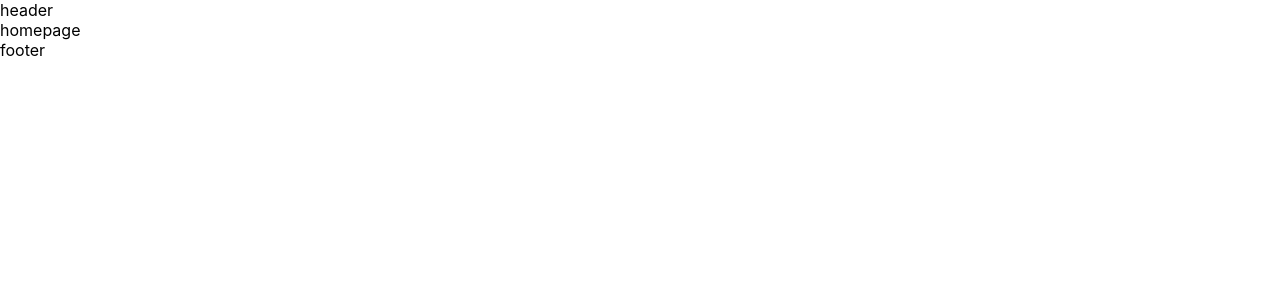
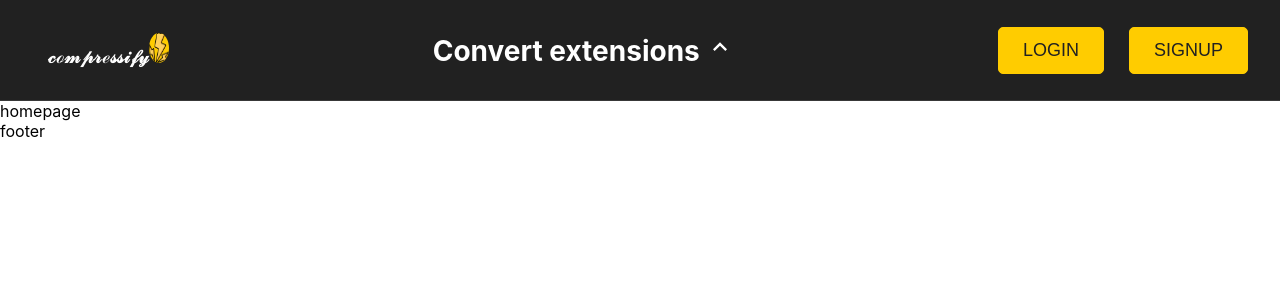
Before and after one commit to Xharry01X/Compression, a React (Create React App) app in the folder compressed/: page / in a window 1280 px wide. Shown: the top 300 px of the page. Built offline with nearby package versions, Linux system fonts and the light colour scheme.

Commit message:
header complete changes made time to time

```diff
--- a/compressed/package.json
+++ b/compressed/package.json
@@ -8,8 +8,11 @@
     "@testing-library/user-event": "^13.5.0",
     "react": "^18.3.1",
     "react-dom": "^18.3.1",
+    "react-icons": "^5.2.0",
     "react-router-dom": "^6.23.0",
     "react-scripts": "5.0.1",
+    "sass": "^1.76.0",
+    "scss": "^0.2.4",
     "web-vitals": "^2.1.4"
   },
   "scripts": {
--- /dev/null
+++ b/compressed/src/component/css-config/mixins.scss
@@ -0,0 +1,29 @@
+@mixin sm {
+    @media only screen and (min-width: 640px) {
+        @content;
+    }
+}
+
+@mixin md {
+    @media only screen and (min-width: 768px) {
+        @content;
+    }
+}
+
+@mixin lg {
+    @media only screen and (min-width: 1024px) {
+        @content;
+    }
+}
+
+@mixin xl {
+    @media only screen and (min-width: 1280px) {
+        @content;
+    }
+}
+
+@mixin xxl {
+    @media only screen and (min-width: 1536px) {
+        @content;
+    }
+}
--- a/compressed/src/component/header/Header.jsx
+++ b/compressed/src/component/header/Header.jsx
@@ -1,9 +1,36 @@
-import React from 'react'
+import React, { useState } from 'react'
+import { MdOutlineKeyboardArrowDown, MdOutlineKeyboardArrowUp } from "react-icons/md";
+
+import lightning from "../assets/lightning.png"
+import "./Header.scss"
+
 
 const Header = () => {
+  const [arrowDown,setArrowDown]=useState(false)
+
+  const toggleArrowDir=()=>{
+    setArrowDown(!arrowDown)
+  }
   return (
-    <div>
-      header
+    <div className='main-header'>
+
+        <div className="header-content">
+          <div className="left">
+            <h3>𝒸ℴ𝓂𝓅𝓇ℯ𝓈𝓈𝒾𝒻𝓎
+              <img className='light' src={lightning} alt='bolt'/>
+            </h3>
+          </div>
+          <div className="center">
+          <h4 className={arrowDown ? "arrow-down" : "arrow-up"} onClick={toggleArrowDir}>
+            Convert extensions {arrowDown ? <MdOutlineKeyboardArrowDown /> : <MdOutlineKeyboardArrowUp />}
+          </h4>
+          </div>
+          <div className="right">
+            <button className='login'>Login</button>
+            <button className='signUP'>signUP</button>
+          </div>
+        </div>
+
     </div>
   )
 }
--- /dev/null
+++ b/compressed/src/component/header/Header.scss
@@ -0,0 +1,104 @@
+@import "../css-config/mixins.scss";
+
+.main-header {
+  width: 95%;
+  padding: 10px 20px; /* Adjusted padding */
+  z-index: 99;
+  background-color: #212121;
+  color: white;
+  border-bottom: 1px solid rgba(255, 255, 255, 0.1); /* Improved border color */
+
+  @include md {
+    padding: 10px 40px; /* Adjusted padding for medium-sized screens */
+  }
+
+  .header-content {
+    display: flex;
+    justify-content: space-between;
+    align-items: center;
+    height: 60px; /* Increased height for better visibility */
+    max-width: 1200px;
+    margin: 0 auto;
+
+    @include md {
+      height: 80px;
+    }
+
+    .left {
+      list-style-type: none;
+      display: none;
+      gap: 25px;
+      cursor: pointer;
+
+      .light {
+        width: 20px;
+        height: 30px;
+        background-color: #ffcc00; /* Yellow color for the light */
+        border-radius: 50%; /* Ensures the light is circular */
+      }
+      @include md {
+        display: flex;
+      }
+    }
+
+    .center {
+      font-size: 24px; /* Increased font size for better visibility */
+      font-weight: 700;
+      cursor: pointer;
+
+      .arrow-down:hover {
+        cursor: pointer;
+        svg {
+          transform: translateY(3px); /* Adjust the icon position on hover */
+        }
+      }
+
+      .arrow-up:hover {
+        cursor: pointer;
+        svg {
+          transform: translateY(-3px); /* Adjust the icon position on hover */
+        }
+      }
+
+      @include md {
+        font-size: 28px;
+      }
+    }
+
+    .right {
+      display: flex;
+      align-items: center;
+      gap: 20px;
+
+
+      @include md {
+        gap: 25px;
+      }
+
+      .login,
+      .signUP {
+        padding: 10px 20px;
+        background-color: #ffcc00; /* Yellow background for buttons */
+        border: 1px solid #ffcc00; /* Same color border */
+        border-radius: 5px;
+        color: #212121; /* Dark text color */
+        font-size: 16px;
+        text-transform: uppercase;
+        cursor: pointer;
+        transition: all 0.3s ease;
+
+        @include md {
+          padding: 12px 24px; /* Adjusted padding for medium-sized screens */
+          font-size: 18px; /* Increased font size for medium-sized screens */
+        }
+      }
+
+      .login:hover,
+      .signUP:hover {
+        background-color: white; /* White background on hover */
+        color: #ffcc00; /* Yellow text color on hover */
+        border-color: white; /* White border color on hover */
+      }
+    }
+  }
+}
```
Also changed, not shown: compressed/src/component/assets/lightning.png (added), compressed/src/component/header/Header.css (deleted), 1 other file (tests, documents, lock files or other folders).
